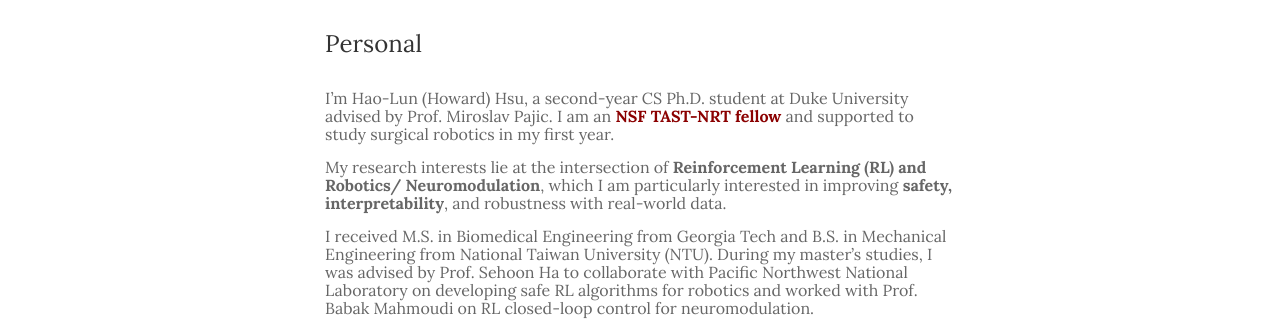
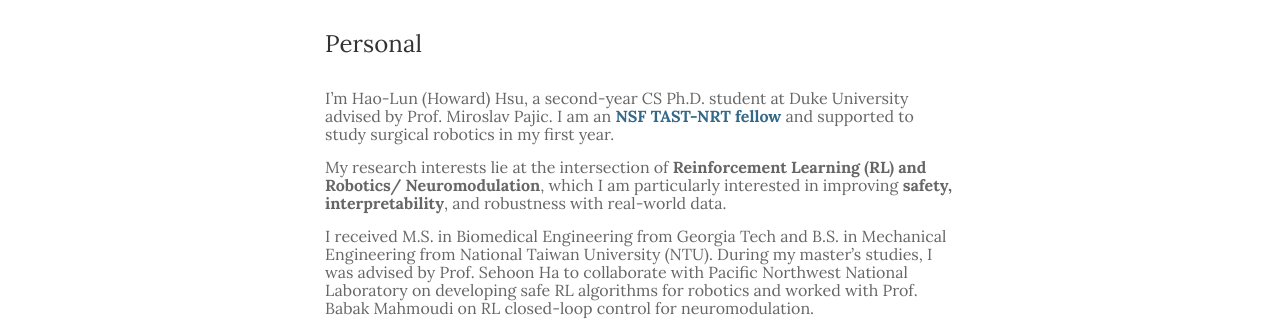
Before and after one commit to hlhsu/hlhsu_new.github.io, a Jekyll site: the page built from _pages/1_about.md, in a window 1280 px wide. Shown: the part 710-1030 px from the top of the page. Built offline with Jekyll 4.4.1, drawn with Linux system fonts in a browser that asks for light colours.

Commit message:
Update 1_about.md

```diff
--- a/_pages/1_about.md
+++ b/_pages/1_about.md
@@ -10,7 +10,7 @@
 
 ### Personal
 
-I’m Hao-Lun (Howard) Hsu, a second-year CS Ph.D. student at Duke University advised by Prof. Miroslav Pajic. I am an <b><a href="https://tast-nrt.pratt.duke.edu/" style="color: darkred;">NSF TAST-NRT fellow</a></b>  and supported to study surgical robotics in my first year.
+I’m Hao-Lun (Howard) Hsu, a second-year CS Ph.D. student at Duke University advised by Prof. Miroslav Pajic. I am an <b><a href="https://tast-nrt.pratt.duke.edu/">NSF TAST-NRT fellow</a></b>  and supported to study surgical robotics in my first year.
 
 My research interests lie at the intersection of **Reinforcement Learning (RL) and Robotics/ Neuromodulation**, which I am particularly interested in improving **safety, interpretability**, and robustness with real-world data.
 
```
